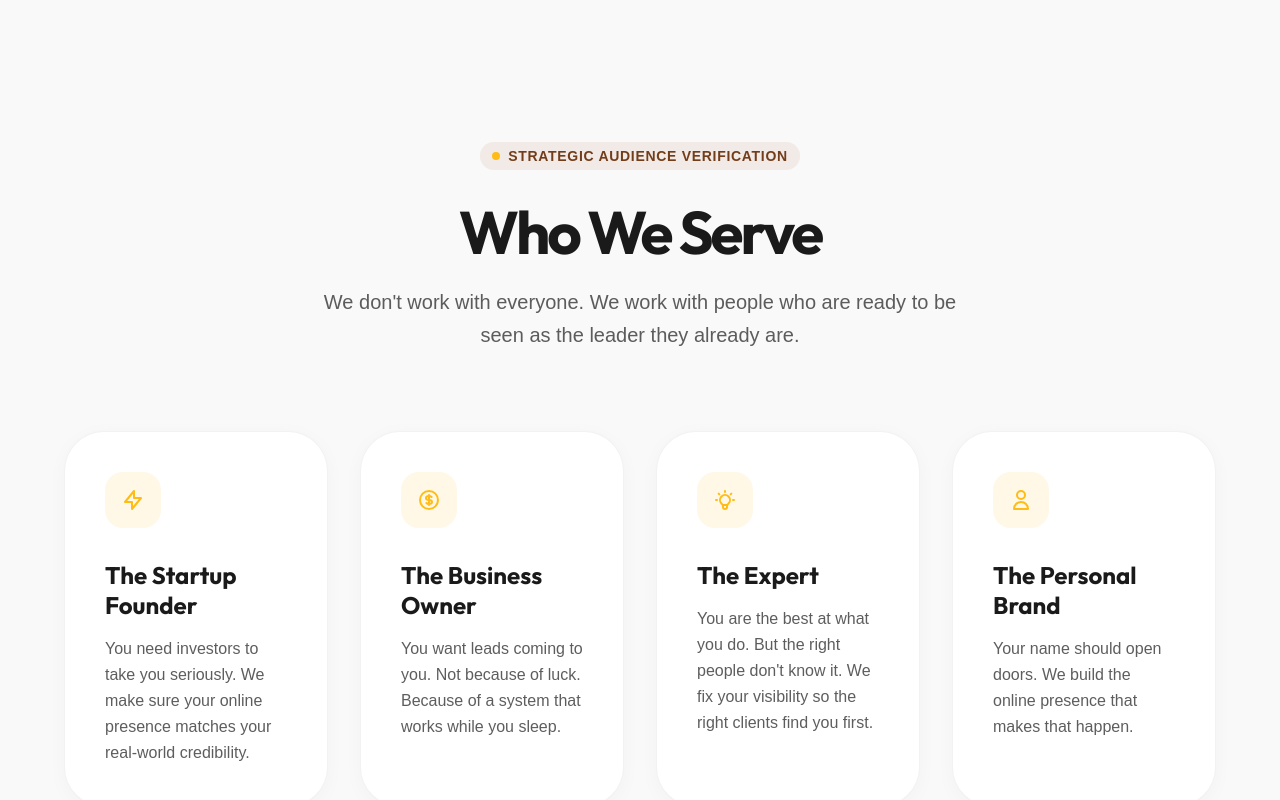
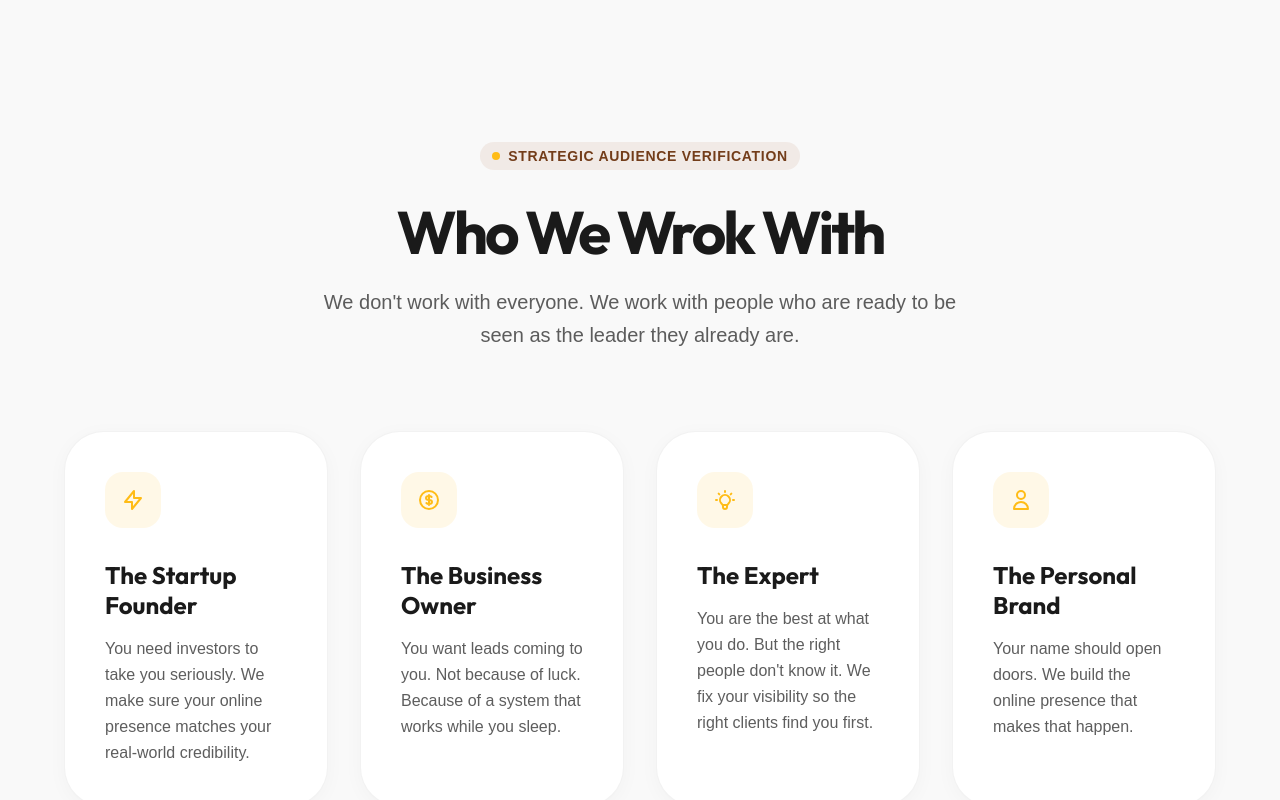
Before and after one commit to arroni-dm/arroni_dm, a Next.js app: page / in a window 1280 px wide. Shown: the part 948-1748 px from the top of the page. Built offline with nearby package versions, Linux system fonts and the light colour scheme; a web font is replaced by a local one.

Commit message:
change text

```diff
--- a/components/credence/sections.tsx
+++ b/components/credence/sections.tsx
@@ -275,7 +275,7 @@ export function Audience() {
             <span>Strategic Audience Verification</span>
           </div>
           <h2 className="text-4xl md:text-6xl font-black font-outfit tracking-tighter mb-6 text-[#1a1a1a] dark:text-[#F5F5F5]">
-            Who We Serve
+            Who We Wrok With
           </h2>
           <p className="text-xl opacity-70 max-w-2xl mx-auto leading-relaxed font-medium">
             We don&#x27;t work with everyone. We work with people who are ready
```
